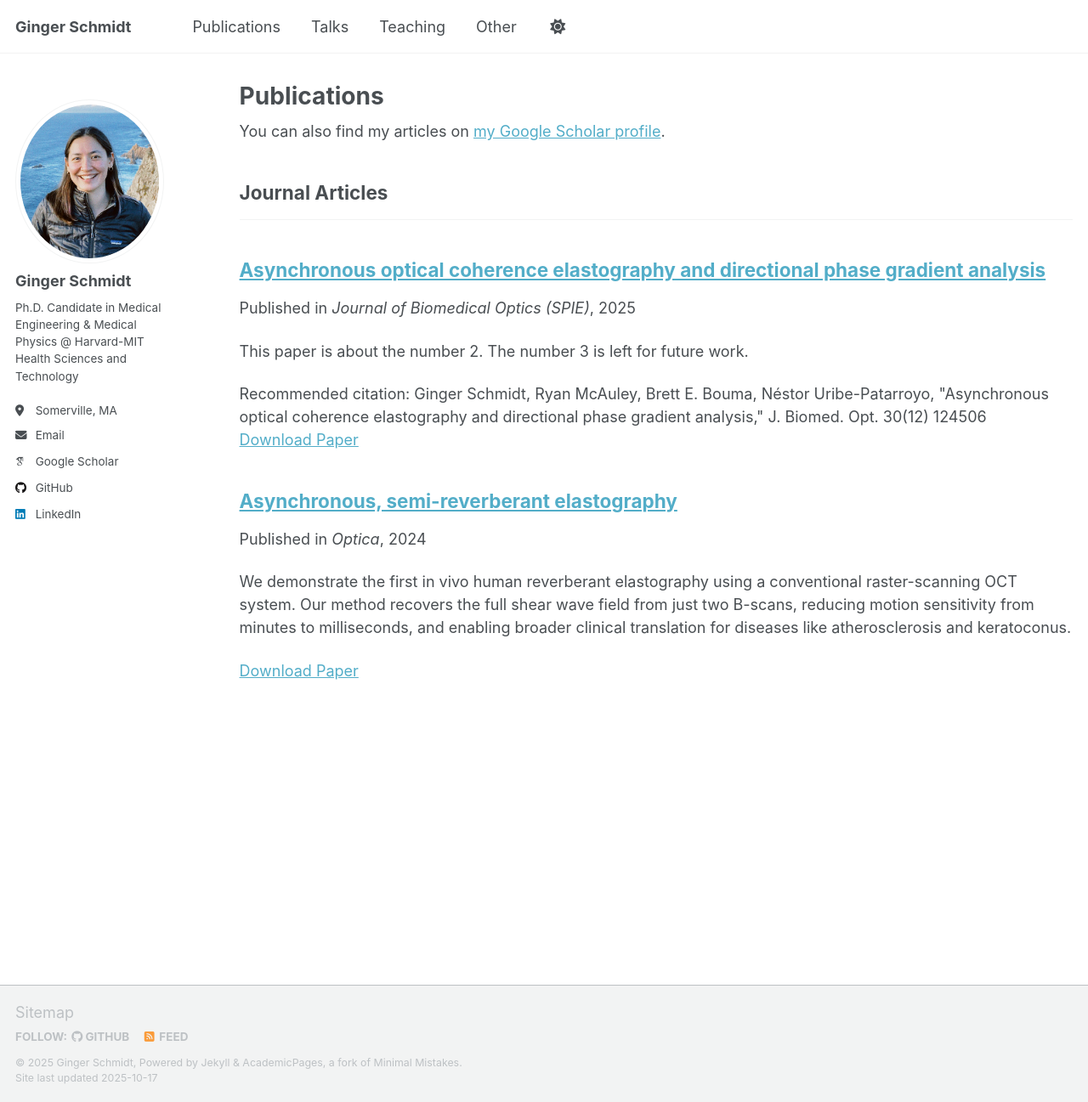
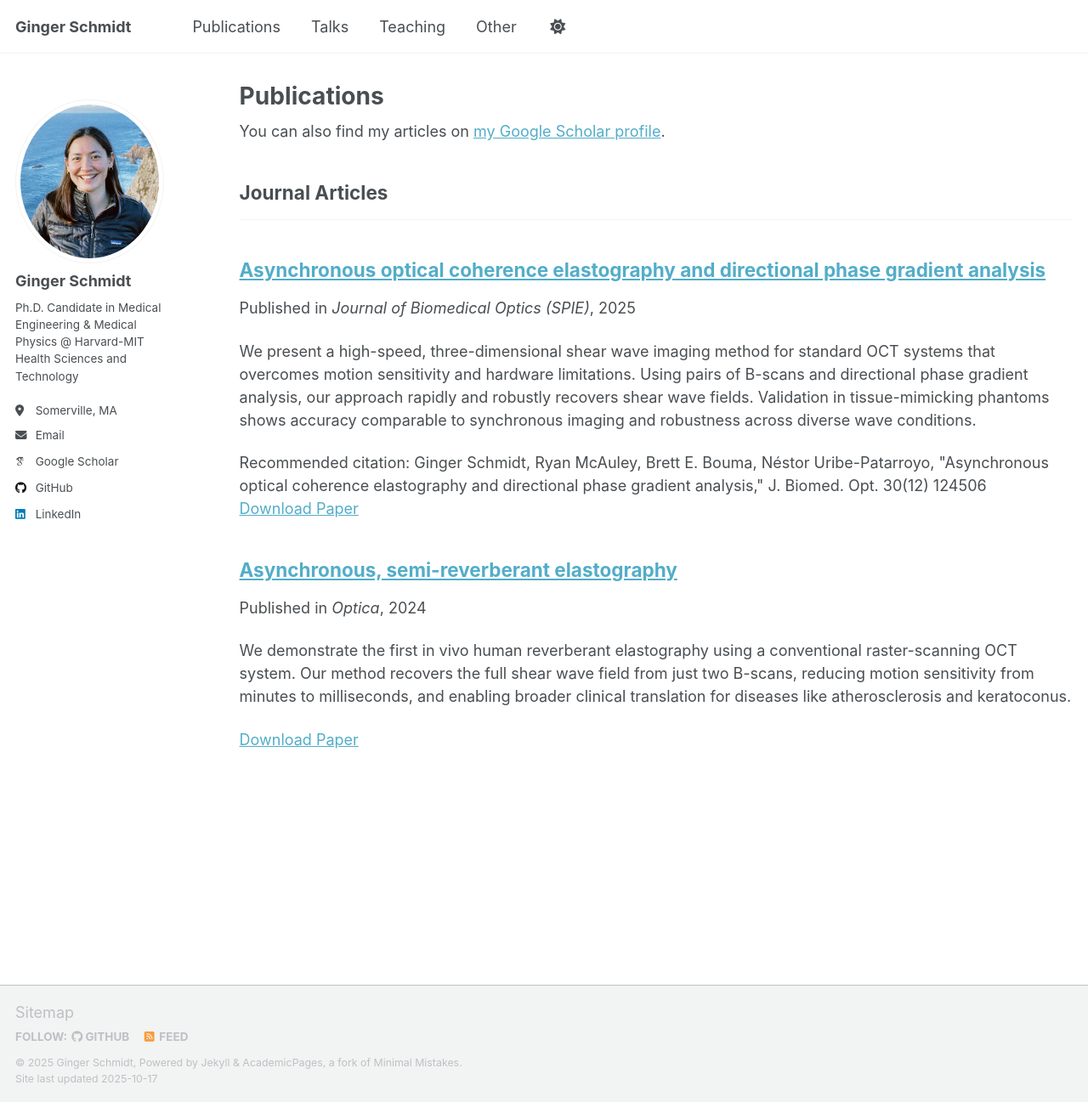
Before and after one commit to gingerschmidt/gingerschmidt.github.io, a Jekyll site: the page built from _pages/publications.html, in a window 1280 px wide and 1297 px high. Shown: the whole window at 85% size. Built offline with Jekyll 4.4.1, drawn with Linux system fonts in a browser that asks for light colours; some web fonts are replaced; a script that is not in the unit is left out.

Commit message:
Update asyncOCE.md

```diff
--- a/_publications/asyncOCE.md
+++ b/_publications/asyncOCE.md
@@ -3,7 +3,7 @@ title: "Asynchronous optical coherence elastography and directional phase gradie
 collection: publications
 category: manuscripts
 permalink: /publication/asyncOCE
-excerpt: 'This paper is about the number 2. The number 3 is left for future work.'
+excerpt: 'We present a high-speed, three-dimensional shear wave imaging method for standard OCT systems that overcomes motion sensitivity and hardware limitations. Using pairs of B-scans and directional phase gradient analysis, our approach rapidly and robustly recovers shear wave fields. Validation in tissue-mimicking phantoms shows accuracy comparable to synchronous imaging and robustness across diverse wave conditions.'
 date: 2025-09-19
 venue: 'Journal of Biomedical Optics (SPIE)'
 paperurl: 'http://academicpages.github.io/files/Asynchronous optical coherence elastography and directional phase gradient analysis.pdf'
```
